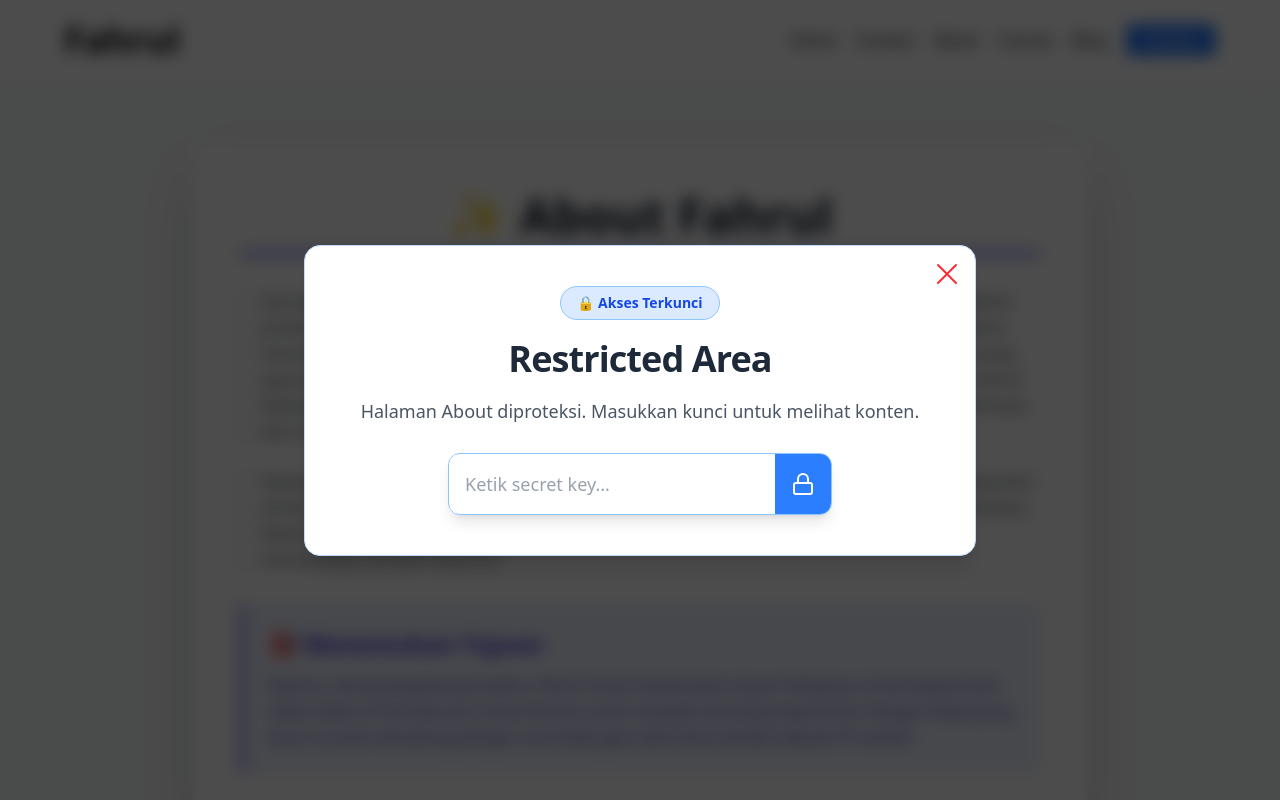
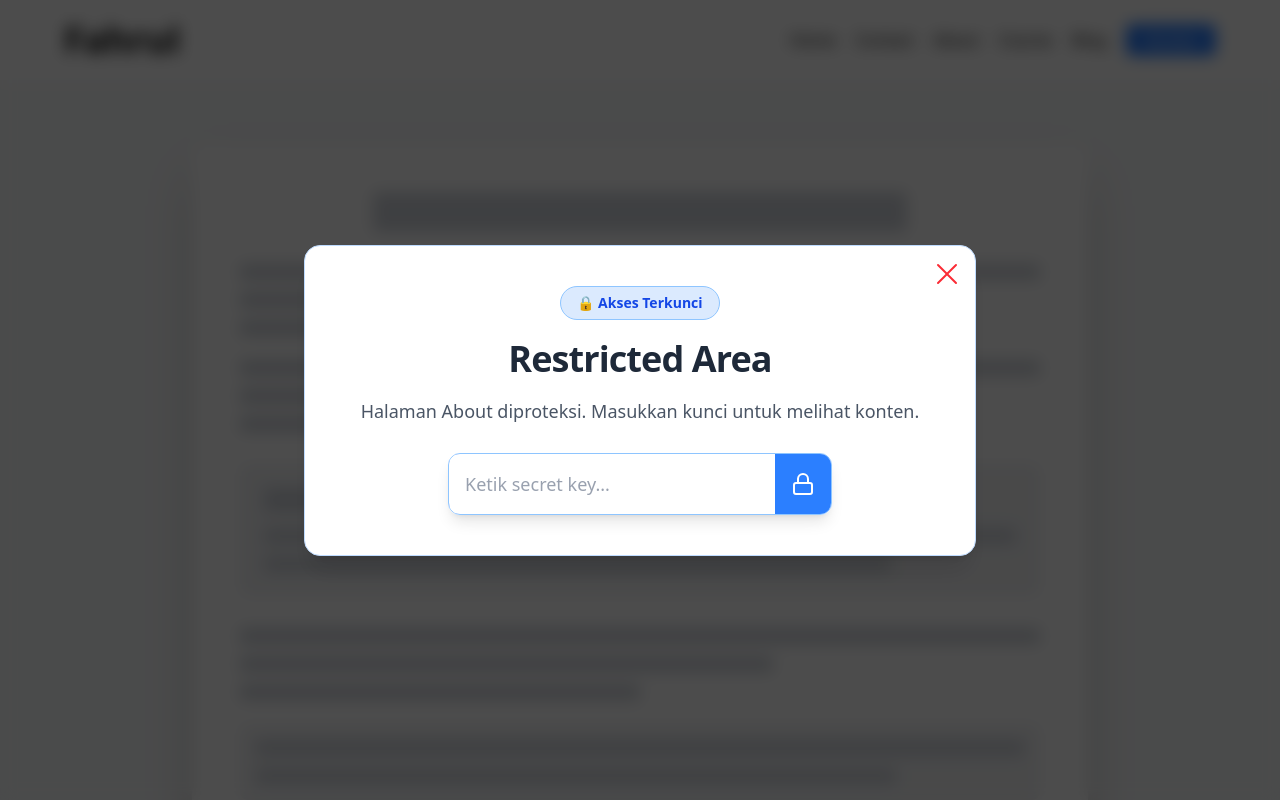
Before and after one commit to Firdaun/latihan-fullstack, a React (Vite) app in the folder frontend/: page /about in a window 1280 px wide. Shown: the top 800 px of the page. Built offline with nearby package versions, Linux system fonts and the light colour scheme; no server answers; a web font is replaced by a local one.

Commit message:
refactor

```diff
--- a/frontend/src/App.jsx
+++ b/frontend/src/App.jsx
@@ -32,14 +32,21 @@ export default function Apps() {
 }
 function HeroSection() {
     const [messages, setMessages] = useState([])
-    const [newName, setNewName] = useState('')
-    const [newTitle, setNewTitle] = useState('')
+    const [newForm, setNewForm] = useState({
+        name: '',
+        message: ''
+    })
     const [isSending, setIsSending] = useState(false)
     const [isLoading, setIsLoading] = useState(true)
     const [itemsPerGroup, setItemsPerGroup] = useState(4)
     const messageInputRef = useRef(null)
     const nameInputRef = useRef(null)
     const { isAdmin, adminKey } = useAdmin()
+
+    const handleChange = (e) => {
+        setNewForm(prev => ({ ...prev, [e.target.name]: e.target.value }))
+    }
+
     useEffect(() => {
         const handleResize = () => {
             if (window.innerWidth < 768) {
@@ -71,28 +78,29 @@ function HeroSection() {
         fetchMessages()
     }, [fetchMessages])
     const sendMessage = async () => {
-        if (!newName.trim() || !newTitle.trim()) {
+        if (!newForm) {
             alertError('Nama dan pesan tidak boleh kosong!')
             return
         }
+        const cleanData = {
+            from: newForm.name.trim(),
+            title: newForm.message.trim()
+        }
         setIsSending(true)
-        const messageData = {
-            from: newName.trim(),
-            title: newTitle.trim(),
-        }
         try {
             const response = await fetch(API_URL, {
                 method: 'POST',
                 headers: {
                     'Content-Type': 'application/json',
                 },
-                body: JSON.stringify(messageData),
+                body: JSON.stringify(cleanData),
             })
             if (response.ok) {
                 const savedMessage = await response.json()
                 setMessages(prevMessages => [savedMessage, ...prevMessages])
-                setNewName('')
-                setNewTitle('')
+
+                setNewForm({ 'name': '', 'message': '' })
+
                 nameInputRef.current?.focus()
             } else {
                 const errorData = await response.json()
@@ -201,10 +209,26 @@ function HeroSection() {
                     </div>
                 </div>
                 <div className="relative wrap-break-word lg:border-l-2 border-blue-500 lg:w-1/3">
-                    <div>
-                        <textarea onKeyDown={handleNameKeyDown} ref={nameInputRef} className='focus:outline-none resize-none w-full p-4 border-blue-500 lg:border-y-0 border-y-2 lg:border-b-2' placeholder="Masukkan nama" id="input-name" value={newName} onChange={(e) => setNewName(e.target.value)}></textarea>
-                    </div>
-                    <textarea onKeyDown={handleMessageKeyDown} ref={messageInputRef} className="focus:outline-none w-full p-4 h-50 resize-none" placeholder="Masukkan pesan di sini..." id="input-title" value={newTitle} onChange={(e) => setNewTitle(e.target.value)}></textarea>
+                        <textarea
+                            onKeyDown={handleNameKeyDown}
+                            ref={nameInputRef}
+                            placeholder="Masukkan nama"
+                            id="input-name"
+                            name='name'
+                            value={newForm.name}
+                            onChange={handleChange}
+                            className='focus:outline-none resize-none w-full p-4 border-blue-500 lg:border-y-0 border-y-2 lg:border-b-2'
+                        />
+                    <textarea
+                        onKeyDown={handleMessageKeyDown}
+                        ref={messageInputRef}
+                        placeholder="Masukkan pesan di sini..."
+                        id="input-title"
+                        name='message'
+                        value={newForm.message}
+                        onChange={handleChange}
+                        className="focus:outline-none w-full p-4 h-50 resize-none"
+                    />
                     <button disabled={isSending} onClick={sendMessage} className={`${isSending ? 'opacity-80 bg-blue-500 cursor-not-allowed' : 'bg-blue-500 active:scale-90 hover:shadow-lg hover:cursor-pointer'} transition-transform duration-150 absolute w-15 h-15 right-0 bottom-0 rounded-full flex justify-center items-center`}>
                         {isSending ? (
                             <svg className="animate-spin h-8 w-8 text-white" xmlns="http://www.w3.org/2000/svg" fill="none" viewBox="0 0 24 24">
--- a/frontend/src/components/About.jsx
+++ b/frontend/src/components/About.jsx
@@ -1,12 +1,59 @@
-export default function About() {
+export default function About(locked) {
 
     const handleRightClick = (e) => {
         e.preventDefault()
     }
 
+    const hasil = locked.locked
+
     return (
         <div onContextMenu={handleRightClick} className="mt-18 lg:mt-20 py-16 px-0 sm:px-6 lg:px-8 lg:bg-gray-50 flex flex-col items-center select-none">
 
+            {!hasil ? (
+                <div className="place lg:max-w-4xl bg-white p-0 md:p-12 rounded-xl lg:shadow-2xl">
+
+                    <div className="h-10 bg-gray-300 rounded w-2/3 mx-auto mb-8"></div>
+
+                    <div className="space-y-3 mb-6">
+                        <div className="h-4 bg-gray-300 rounded w-full"></div>
+                        <div className="h-4 bg-gray-300 rounded w-5/6"></div>
+                        <div className="h-4 bg-gray-300 rounded w-4/6"></div>
+                    </div>
+
+                    <div className="space-y-3 mb-6">
+                        <div className="h-4 bg-gray-300 rounded w-full"></div>
+                        <div className="h-4 bg-gray-300 rounded w-5/6"></div>
+                        <div className="h-4 bg-gray-300 rounded w-3/6"></div>
+                    </div>
+
+                    <div className="my-8 p-6 bg-gray-100 rounded-lg">
+                        <div className="h-6 bg-gray-300 rounded w-1/3 mb-4"></div>
+                        <div className="space-y-3">
+                            <div className="h-4 bg-gray-300 rounded w-full"></div>
+                            <div className="h-4 bg-gray-300 rounded w-5/6"></div>
+                        </div>
+                    </div>
+
+                    <div className="space-y-3 mb-6">
+                        <div className="h-4 bg-gray-300 rounded w-full"></div>
+                        <div className="h-4 bg-gray-300 rounded w-4/6"></div>
+                        <div className="h-4 bg-gray-300 rounded w-3/6"></div>
+                    </div>
+
+                    <div className="bg-gray-100 p-4 rounded-lg mb-6">
+                        <div className="space-y-3">
+                            <div className="h-4 bg-gray-300 rounded w-full"></div>
+                            <div className="h-4 bg-gray-300 rounded w-5/6"></div>
+                        </div>
+                    </div>
+
+                    <div className="space-y-3">
+                        <div className="h-4 bg-gray-300 rounded w-full"></div>
+                        <div className="h-4 bg-gray-300 rounded w-4/6"></div>
+                    </div>
+
+                </div>
+            ) : (
                 <div className="place lg:max-w-4xl bg-white p-0 md:p-12 rounded-xl lg:shadow-2xl">
 
                     <h1 className="text-4xl sm:text-5xl font-bold text-gray-900 mb-8 text-center border-b-4 border-indigo-500 pb-3">
@@ -45,6 +92,8 @@ export default function About() {
                     </p>
 
                 </div>
+
+            )}
         </div>
     )
 }
--- a/frontend/src/components/ProtectedAbout.jsx
+++ b/frontend/src/components/ProtectedAbout.jsx
@@ -80,7 +80,7 @@ export default function ProtectedAbout() {
 
     return (
         <>
-            <About />
+            <About locked={isUnlocked} />
 
             {!isUnlocked && (
                 <div className="fixed backdrop-blur-sm inset-0 bg-black/70 z-9999 w-screen h-screen flex justify-center items-center">
```
Also changed, not shown: 2 other files (tests, documents, lock files or other folders). Lines whose indentation alone changed are shown as unchanged.
